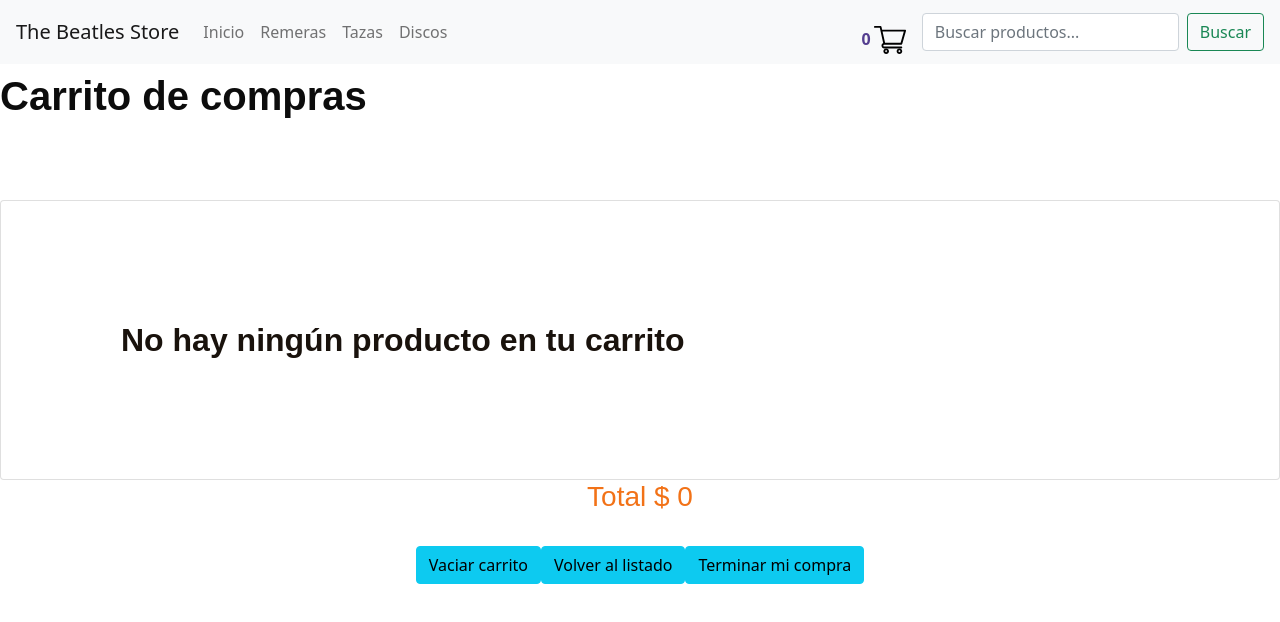
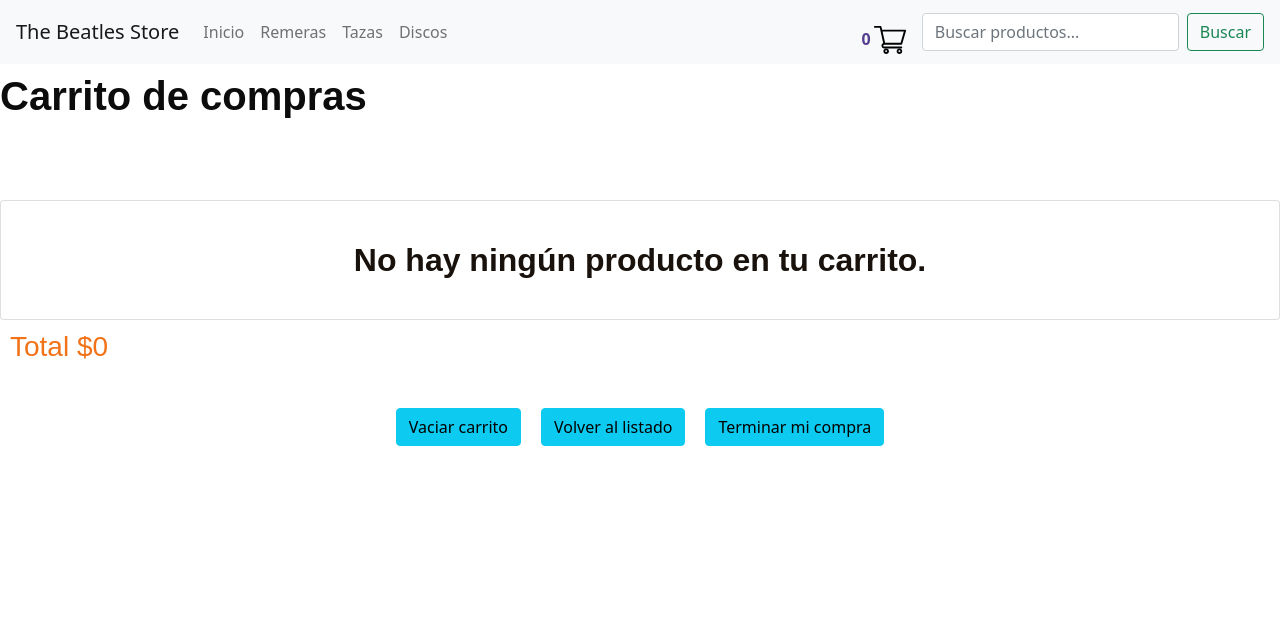
Before and after one commit to JazminMonzon/reactcoder, a React (Create React App) app: page /cart in a window 1280 px wide. Shown: the top 622 px of the page. Built offline with nearby package versions, Linux system fonts and the light colour scheme.

Commit message:
Desafio Clase 11

```diff
--- a/src/components/Cart/Cart.css
+++ b/src/components/Cart/Cart.css
@@ -28,6 +28,7 @@ hr {
     font-style: normal;
     font-weight: lighter;
     font-family:Arial, Helvetica, sans-serif;
+    margin: 10px;
   }
 
   .message {
@@ -36,10 +37,15 @@ hr {
     font-size: 2rem;
     font-weight: bold;
     font-family:Arial, Helvetica, sans-serif;
-    margin: 5rem;
+    margin: auto;
   }
 
   .message-card {
     border: none;
     padding: 2.5rem;
   }
+
+  .boton{
+    padding: 10px;
+    margin: 10px;
+  }
--- a/src/components/Cart/Cart.jsx
+++ b/src/components/Cart/Cart.jsx
@@ -11,7 +11,7 @@ const Cart = () => {
   let total = 0;
 
   for (let i = 0; i < cart.length; i++) {
-    total = total + cart[i].producto.producto.price * cart[i].producto.cantidad;
+    total = total + cart[i].producto.price * cart[i].cantidad;
   }
 
   return (
@@ -21,21 +21,20 @@ const Cart = () => {
         <div className="card w-100 message-card">
           {cart.length === 0 ? (
             <h5 className="message">
-              No hay ningún producto en tu carrito
+              No hay ningún producto en tu carrito.
             </h5>
           ) : (
             cart.map((producto, key) => <ItemCart key={key} {...producto} />)
           )}
         </div>
       </div>
-      <h3 className="total">Total $ {total}</h3>
-
+      <h3 className="total">Total ${total}</h3>
       <div className="final-buttons">
-        <button className="btn btn-info" onClick={() => clear()}>
+        <button className="boton btn btn-info" onClick={() => clear()}>
           Vaciar carrito
         </button>
         <Link to="/" className="return-link">
-          <button className="return-link-text btn btn-info">
+          <button className="return-link-text boton btn btn-info">
             Volver al listado
           </button>
         </Link>
@@ -43,7 +42,7 @@ const Cart = () => {
           to="/checkout"
           className={`${cart.length === 0 ? "disabled" : ""}`}
         >
-          <button className="btn btn-info">Terminar mi compra</button>
+          <button className="boton btn btn-info">Terminar mi compra</button>
         </Link>
       </div>
     </div>
--- a/src/components/ItemCart/ItemCart.jsx
+++ b/src/components/ItemCart/ItemCart.jsx
@@ -8,13 +8,13 @@ const ItemCart = ({ producto, cantidad }) => {
   return (
     <div className="row p-3">
       <div className="col-4">
-        <h5>{`${producto.producto.title}`}</h5>
+        <h5>{`${producto.title}`}</h5>
       </div>
       <div className="col-2">
-        <h5>{`${producto.cantidad}`}</h5>
+        <h5>{`x${cantidad}`}</h5>
       </div>
       <div className="col-2">
-        <h5>{`${producto.producto.price}`}</h5>
+        <h5>{`$${producto.price}`}</h5>
       </div>
       <div className="col-1">
         <button
--- a/src/components/ItemListContainer/ItemListContainer.css
+++ b/src/components/ItemListContainer/ItemListContainer.css
@@ -1,4 +1,4 @@
-h3 {
+h2 {
     font-family: Arial, Helvetica, sans-serif;
     text-align: center;
 }
--- a/src/components/ItemListContainer/ItemListContainer.jsx
+++ b/src/components/ItemListContainer/ItemListContainer.jsx
@@ -4,7 +4,7 @@ import ItemList from "../ItemList/ItemList.jsx"
 const ItemListContainer = () => {
     return <>
     <br />
-    <h3>Bienvenido a la tienda! 👋</h3>
+    <h2>Bienvenido a la tienda! 👋</h2>
     <ItemList />
     </>
 }
--- a/src/context/CartContext.jsx
+++ b/src/context/CartContext.jsx
@@ -7,35 +7,33 @@ export default function CartProvider({ children, defaultCart = [] }) {
   const [cart, setCart] = useState(defaultCart);
 
   const isInCart = (id) => {
-    const producto = cart.find((producto) => producto.id === id);
-    if (producto) {
-      return true;
+    const resultado = cart.find((prod) => prod.producto.id === id);
+    return resultado;
+  };
+
+  const addItem = ({ producto, cantidad}) => {
+    setCart([...cart, { producto, cantidad} ]);
+    if (isInCart(producto.id)) {
+      const nuevoCarrito = cart.map((prod) => {
+        if(prod.producto.id === producto.id) {
+          prod.cantidad = prod.cantidad + cantidad
+        }
+        return prod;
+      })
+      setCart(nuevoCarrito)
     } else {
-      return false;
+      setCart([...cart, { producto, cantidad} ]);
     }
   };
 
-  const addItem = (producto) => {
-    if (isInCart(producto)){
-      console.log("El producto ya existe en el carrito");
-      return;
-      } else {
-    setCart([...cart, {
-        producto
-      }]);
-      console.log("Producto agregado al carrito")
-  }
-  };
 
   const removeItem = (productoId) => {
-    setCart(cart.filter((re) => parseInt(re.producto.producto.id) !== parseInt(productoId)));
+    setCart(cart.filter((re) => parseInt(re.producto.id) !== parseInt(productoId)));
   };
 
   const clear = () => {
     setCart([]);
   };
-
-  console.log(cart)
 
   return (
     <CartContext.Provider value={{ cart, addItem, removeItem, clear, isInCart }}>
--- a/src/data/data.js
+++ b/src/data/data.js
@@ -12,7 +12,7 @@ const data = [
         description: "Remera de Algodón Peinado 24/1 (Calidad Premium) - Estampado en Vinilo Termo transferible (No se despega y mantiene el color y la calidad mucho mas tiempo que el estampado tradicional!!!)",
         price: 1500,
         pictureUrl: RemeraAbbey,
-        stock: 5,
+        stock: 50,
         category: 'remeras'
     },
     {
@@ -20,7 +20,7 @@ const data = [
         title: "Taza Revolver",
         description: "TAZAS DE PORCELANA IMPORTADA - LA MEJOR CALIDAD EN TAZAS! - Porcelana premium IMPORTADA, 100% rectas y brillantes. Nuestras tazas están sublimadas en productos de excelente calidad. Rectas, sin fallas y resistentes a microondas.",
         price: 1000,
-        stock: 10,
+        stock: 100,
         pictureUrl: TazaRevolver,
         category: 'tazas'
     },
@@ -29,7 +29,7 @@ const data = [
         title: "Disco Please Please Me",
         description: "The Beatles PLEASE PLEASE ME Vinilo Remastered Nuevo",
         price: 6800,
-        stock: 2,
+        stock: 20,
         pictureUrl: DiscoPlease,
         category: 'discos'
     },
@@ -38,7 +38,7 @@ const data = [
         title: "Disco Abbey Road",
         description: "The Beatles ABBEY ROAD Vinilo Remastered Nuevo",
         price: 6800,
-        stock: 2,
+        stock: 20,
         pictureUrl: DiscoAbbey,
         category: 'discos'
     },
@@ -47,7 +47,7 @@ const data = [
         title: "Taza With the Beatles",
         description: "TAZAS DE PORCELANA IMPORTADA - LA MEJOR CALIDAD EN TAZAS! - Porcelana premium IMPORTADA, 100% rectas y brillantes. Nuestras tazas están sublimadas en productos de excelente calidad. Rectas, sin fallas y resistentes a microondas.",
         price: 1000,
-        stock: 10,
+        stock: 100,
         pictureUrl: TazaWithTheBeatles,
         category: 'tazas'
     },
@@ -57,7 +57,7 @@ const data = [
         description: "Remera de Algodón Peinado 24/1 (Calidad Premium) - Estampado en Vinilo Termo transferible (No se despega y mantiene el color y la calidad mucho mas tiempo que el estampado tradicional!!!)",
         price: 1500,
         pictureUrl: RemeraSgtPeppers,
-        stock: 5,
+        stock: 50,
         category: 'remeras'
     }
 ]
--- /dev/null
+++ b/src/pages/errors/404.css
@@ -0,0 +1,3 @@
+.estilo-error{
+    text-align: center;
+}
--- a/src/pages/errors/404.jsx
+++ b/src/pages/errors/404.jsx
@@ -1,4 +1,5 @@
 import { useRouteMatch } from "react-router"
+import "./404.css";
 
 
 export default function NotFound() {
@@ -6,11 +7,12 @@ export default function NotFound() {
     const { url } = useRouteMatch()
 
     return(
-        <>
+        <>  <div className='estilo-error'>
             <br />
             <h1 style={{ color:"red" }}>404</h1>
             <h2>Página no encontrada 🙁</h2>
             <div>{url}</div>
+            </div>
         </>
     )
 }
```
